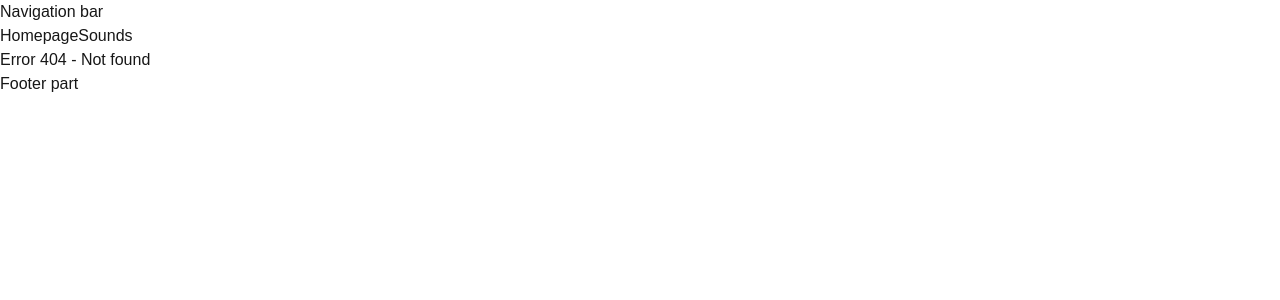
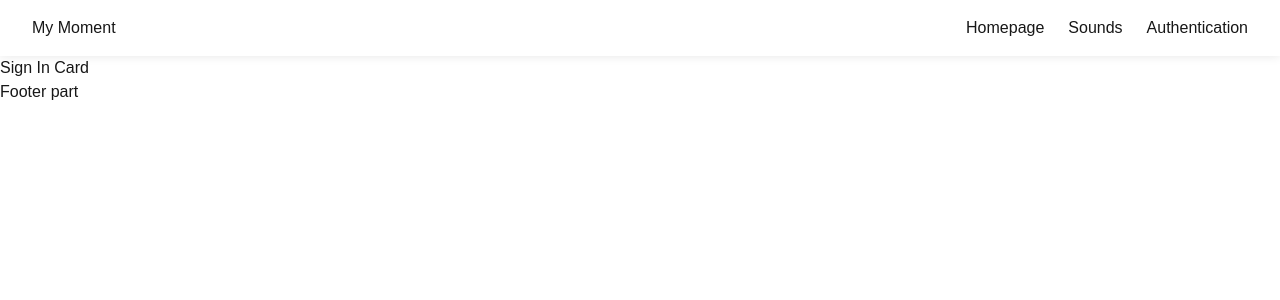
Before and after one commit to axelpolleux/mymoment, a Next.js app in the folder frontend/: page /auth in a window 1280 px wide. Before the commit this address had no page. Shown: the top 300 px of the page. Built offline with nearby package versions, Linux system fonts and the light colour scheme.

Commit message:
feat: added authentication UI components, improved SoundPage with audio upload feature, updated navigation bar, and refined CSS styles

```diff
--- /dev/null
+++ b/frontend/app/auth/page.tsx
@@ -0,0 +1,30 @@
+"use client"
+
+import {useState} from "react";
+
+function LoginCard(){
+	return (
+		<>
+			<h1>Login Card</h1>
+		</>
+	)
+}
+
+function SignInCard(){
+	return (
+		<>
+			<h1>Sign In Card</h1>
+		</>
+	)
+}
+
+function MainAuth(){
+	const [test, setTest] = useState()
+	if (test){
+		return <LoginCard/>
+	} else {
+		return <SignInCard/>
+	}
+}
+
+export default MainAuth
--- a/frontend/app/page.tsx
+++ b/frontend/app/page.tsx
@@ -8,21 +8,6 @@ import "./app.css"
 export default function Home() {
     return (
         <main>
-           <div className={"main-slide"}>
-               <div className={"left-part"}>
-                   <h1>Hello world</h1>
-                   <p></p>
-               </div>
-               <div className={"right-part"}>
-                   <Image
-                       src="/images/saxophone.jpg"
-                       width={1000}
-                       height={1000}
-                       className={"image-background"}
-                       alt=""
-                   />
-               </div>
-           </div>
         </main>
     );
 }
--- a/frontend/app/sound/page.tsx
+++ b/frontend/app/sound/page.tsx
@@ -3,31 +3,47 @@
 import "./style.css"
 import {useState, useEffect, useRef} from "react";
 
-function ListSounds(urlAPI:string){
+function ListSounds(urlAPI: string) {
 	const [data, setData] = useState([])
-	async function fetchData(){
+
+	async function fetchData() {
 		const response = await fetch(urlAPI)
 		setData(await response.json())
 	}
+
 	useEffect(() => {
 		fetchData()
 	}, [])
 	return data
 }
 
-export default function SoundPage(){
+export default function SoundPage() {
 	const urlAPI = "http://127.0.0.1:8000/sounds/"
 	const data = ListSounds(urlAPI)
-	function PlaySound(urlAUDIO){
+
+	function PlaySound(urlAUDIO) {
 		const AudioSource = new Audio(urlAUDIO)
 		AudioSource.play()
 	}
-	function AddSound({title:string, file})
+
+	async function PostSound(e:SubmitEvent){
+		e.preventDefault()
+		const form = e.target
+		const data = new FormData(form)
+
+		fetch (urlAPI, {
+			method: "POST",
+			body: data,
+		})
+		alert(`${data.get("title")} posted`)
+	}
 	return (
-		<>
-			<form onSubmit={}>
-				<input type={"text"}/>
-				<input type={"file"}/>
+		<div>
+			<form onSubmit={PostSound}>
+				<input type={"text"} name={"title"}/>
+				<input type={"text"} name={"description"}/>
+				<input type={"file"} name={"audio"}/>
+				<input type={"hidden"} name={"uploader"} value={1}/>
 				<button type={"submit"}>Envoyer</button>
 			</form>
 			<ul className={"sound-list"}>
@@ -42,6 +58,6 @@ export default function SoundPage(){
 					</li>
 				))}
 			</ul>
-		</>
+		</div>
 	)
 }
--- a/frontend/app/sound/style.css
+++ b/frontend/app/sound/style.css
@@ -1,6 +1,5 @@
 .sound-list {
     display: grid;
-    gap: 30px;
 }
 
 .sound-card {
--- a/frontend/components/menu.css
+++ b/frontend/components/menu.css
@@ -0,0 +1,17 @@
+.navbar {
+    display: flex;
+    justify-content: space-between;
+    align-items: center;
+    background-color: #fff;
+    box-shadow: 0px 0px 10px rgba(0, 0, 0, 0.1);
+    padding: 1rem 2rem;
+    /*color: #fff;*/
+}
+
+.nav-links {
+    list-style: none;
+    display: flex;
+    gap: 1.5rem;
+    margin: 0;
+    padding: 0;
+}
--- a/frontend/components/menu.tsx
+++ b/frontend/components/menu.tsx
@@ -1,12 +1,23 @@
+"use client"
+
 import Link from "next/link"
+import {useState} from "react";
+import './menu.css'
+import {Papicons} from "@getpapillon/papicons"
 
 export function NavigationBar(){
+	const [showMenu, setShowMenu] = useState(false);
+
 	return (
-		<>
-			<h1>Navigation bar</h1>
-			<Link href="/">Homepage</Link>
-			<Link href="sound/">Sounds</Link>
-		</>
+		<nav className={"navbar"}>
+			<div className={"logo"}>My Moment</div>
+
+			<ul className={"nav-links"}>
+				<li><Link href="/">Homepage</Link></li>
+				<li><Link href="sound/">Sounds</Link></li>
+				<li><Link href="auth/">Authentication</Link></li>
+			</ul>
+		</nav>
 	)
 }
 
```
Also changed, not shown: frontend/app/app.css (+0 -11 lines), frontend/components/cards.css (added), 1 other file (tests, documents, lock files or other folders).
